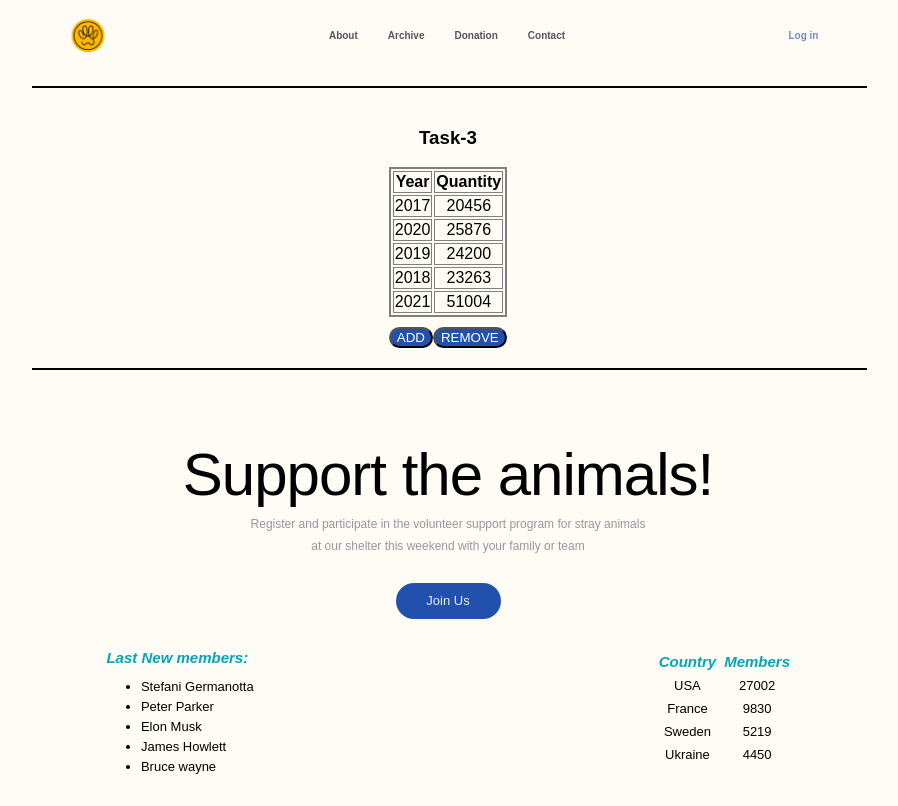
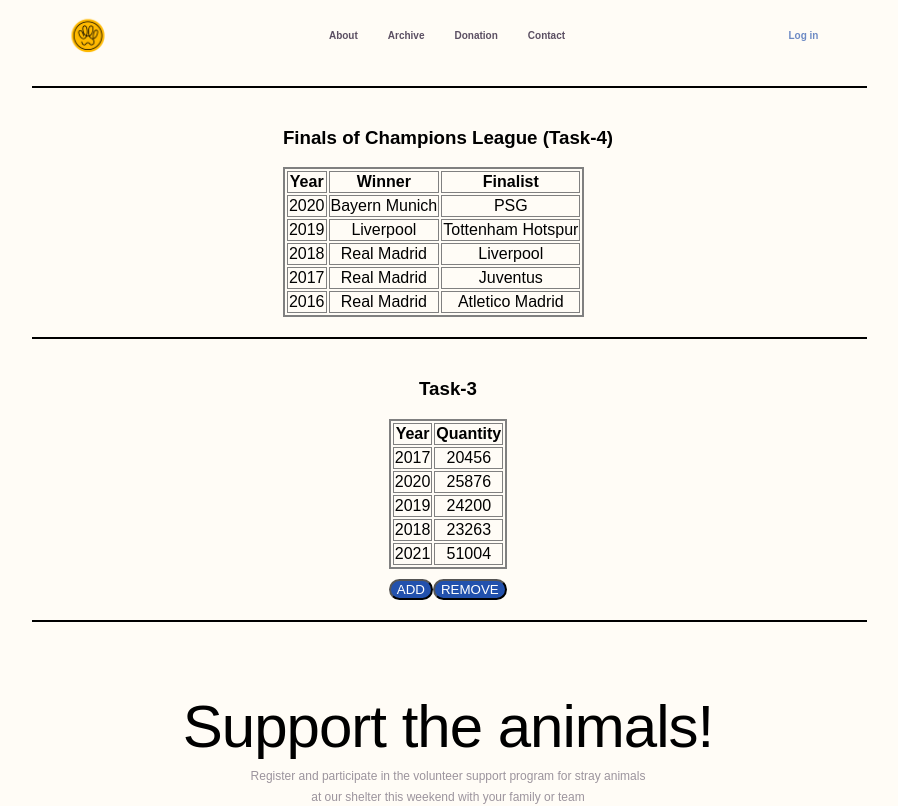
Before and after one commit to rubanykRoman/test-task-onix-react-internship, a React (Create React App) app: page / in a window 1280 px wide. Shown: the top 806 px of the page, without its empty margins (192-1090 px from the left). Built offline with nearby package versions, Linux system fonts and the light colour scheme; the HTML template or start-up script is replaced by a standard one.

Commit message:
lesson-4

```diff
--- a/src/App.js
+++ b/src/App.js
@@ -49,7 +49,56 @@
   console.log(years);
 };
 
+let finals = {
+  2020: {
+    winner: "Bayern Munich",
+    finalist: "PSG",
+  },
+  2019:{
+    winner: "Liverpool",
+    finalist: "Tottenham Hotspur",
+  },
+  2018: {
+    winner: "Real Madrid",
+    finalist: "Liverpool",
+  },
+  2017: {
+    winner: "Real Madrid",
+    finalist: "Juventus",
+  },
+  2016: {
+    winner: "Real Madrid",
+    finalist: "Atletico Madrid",
+  },
+}
 
+const w1 = finals[2020].winner;
+const w2 = finals[2019].winner;
+const w3 = finals[2018].winner;
+const w4 = finals[2017].winner;
+const w5 = finals[2016].winner;
+
+const l1 = finals[2020].finalist;
+const l2 = finals[2019].finalist;
+const l3 = finals[2018].finalist;
+const l4 = finals[2017].finalist;
+const l5 = finals[2016].finalist;
+
+finals[2015] = {
+    winner: "Barselona",
+    finalist: "Juventus",
+}
+delete finals[2015];
+
+const wishes =  {
+2018: {
+    winner: "Dynamo Kyiv",
+    finalist: "Real Madrid",
+  },
+}
+
+finals = { ...finals, ...wishes};
+console.log(finals);
 
 function App() {
   return (
@@ -68,6 +117,46 @@
       </header>
       <main>
         <div className="main">
+          <hr/>
+           <div className="main__task-4">
+              <h3>Finals of Champions League (Task-4)</h3>
+              <table rules="3">
+                <thead>
+                  <tr>
+                    <th>Year</th>
+                    <th>Winner</th>
+                    <th>Finalist</th>
+                  </tr>
+                </thead>
+                <tbody>
+                    <tr>
+                      <td>{2020}</td>
+                      <td>{w1}</td>
+                      <td>{l1}</td>
+                    </tr>
+                    <tr>
+                      <td>{2019}</td>
+                      <td>{w2}</td>
+                      <td>{l2}</td>
+                    </tr>
+                    <tr>
+                      <td>{2018}</td>
+                      <td>{w3}</td>
+                      <td>{l3}</td>
+                    </tr>
+                    <tr>
+                      <td>{2017}</td>
+                      <td>{w4}</td>
+                      <td>{l4}</td>
+                    </tr>
+                    <tr>
+                      <td>{2016}</td>
+                      <td>{w5}</td>
+                      <td>{l5}</td>
+                    </tr>
+                </tbody>
+              </table>
+            </div>
           <hr/>
             <div className="main__task-3">
               <h3>Task-3</h3>
--- a/src/App.scss
+++ b/src/App.scss
@@ -78,7 +78,8 @@
         margin-bottom: 20px;
         margin-top: 20px;
     }
-    &__task-3 {
+    &__task-3,
+    &__task-4 {
         h3 {
             text-align: center;
         }
```
